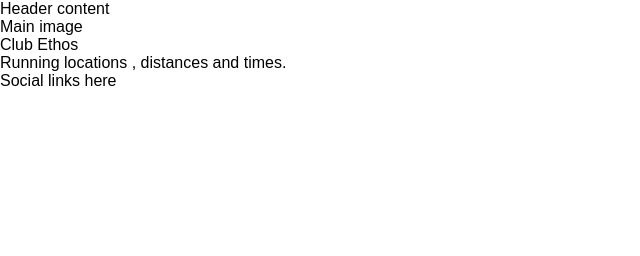
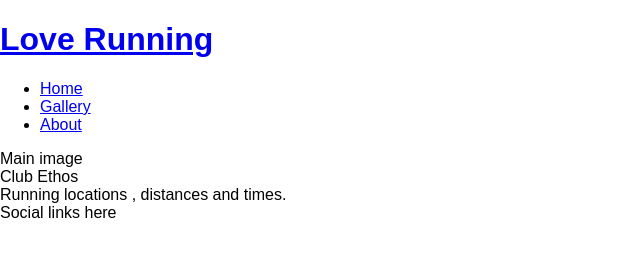
Before and after one commit to Lukecoder17/love-running, a plain HTML site: page index.html in a window 1280 px wide. Shown: the whole page, without its empty margins (0-640 px from the left). Drawn offline with Linux system fonts and the light colour scheme.

Commit message:
Added my header section

```diff
--- a/index.html
+++ b/index.html
@@ -1,5 +1,6 @@
 <!DOCTYPE html>
 <html lang="en">
+
 <head>
     <meta charset="UTF-8">
     <meta http-equiv="X-UA-Compatible" content="IE=edge">
@@ -9,9 +10,27 @@
     <link rel="stylesheet" href="assets/css/styles.css">
     <title>Love Running</title>
 </head>
+
 <body>
 
-    <header>Header content</header>
+    <header>
+        <a href="index.html">
+            <h1> Love Running </h1>
+        </a>
+        <nav>
+            <ul>
+                <li>
+                    <a href="index.html">Home</a>
+                </li>
+                <li>
+                    <a href="#">Gallery</a>
+                </li>
+                <li>
+                    <a href="#">About</a>
+                </li>
+            </ul>
+        </nav>
+    </header>
     <section>
         Main image
     </section>
@@ -25,4 +44,5 @@
         Social links here
     </footer>
 </body>
+
 </html>
```
